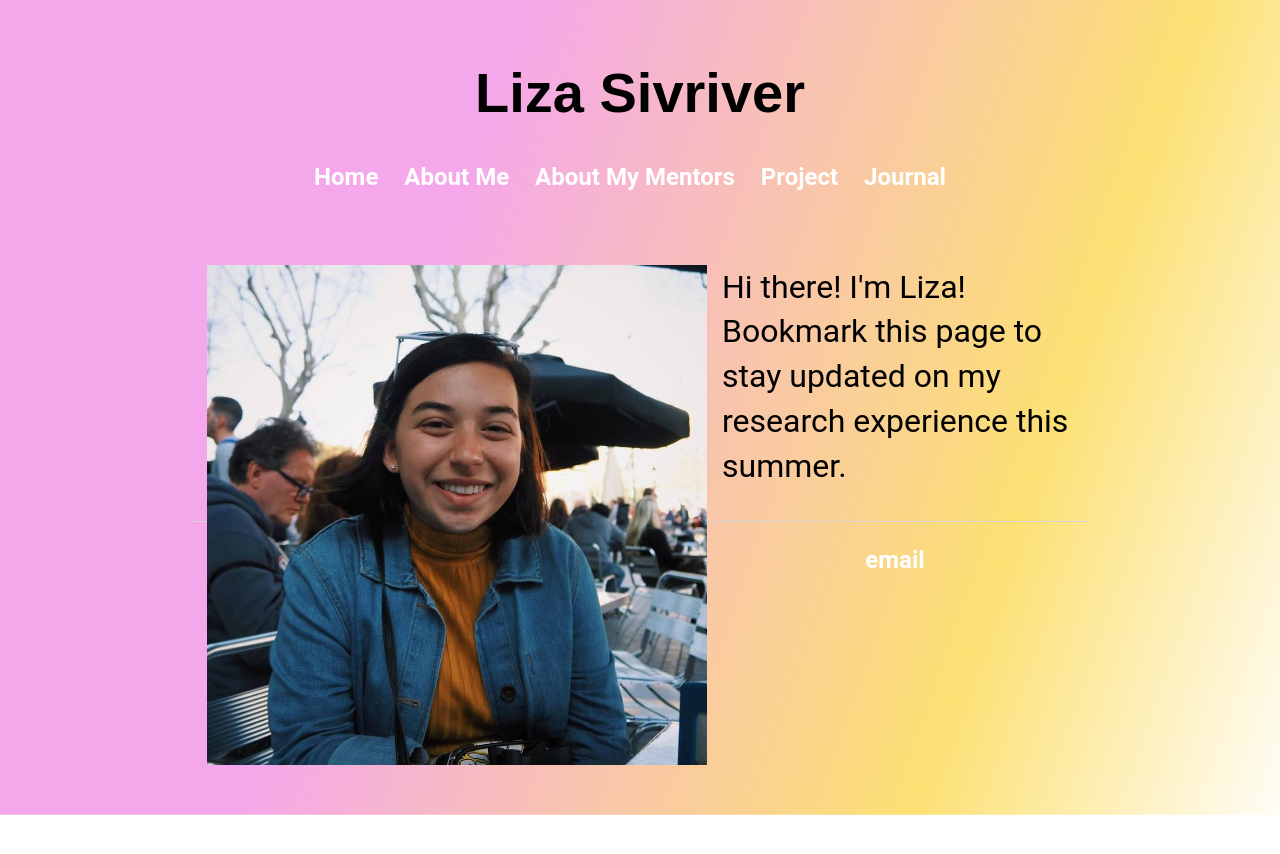
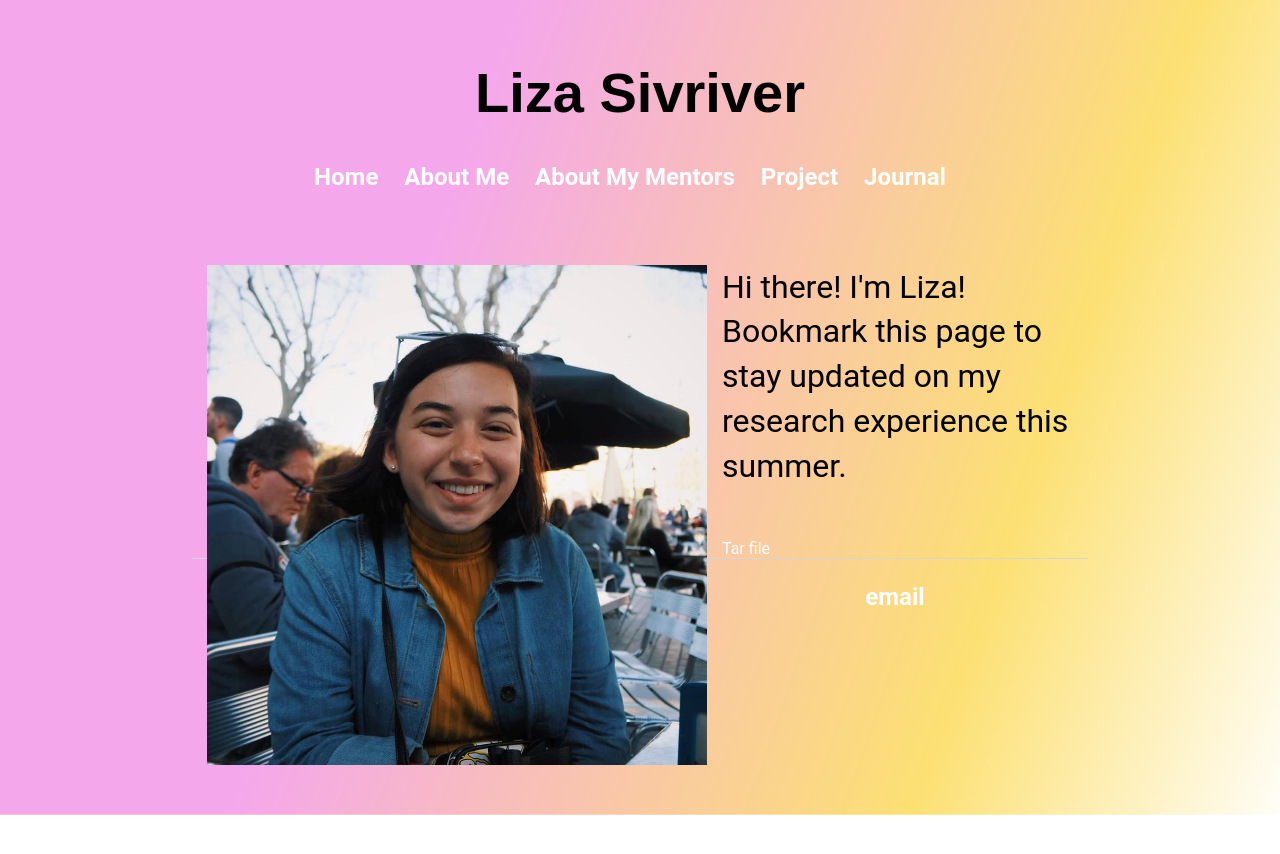
Before and after one commit to lizasivriver/lizasivriver, a Jekyll site: the page built from index.html, in a window 1280 px wide. Shown: the top 854 px of the page. Built offline with Jekyll 4.4.1, drawn with Linux system fonts in a browser that asks for light colours.

```diff
--- a/index.html
+++ b/index.html
@@ -2,4 +2,5 @@
 layout: home
 ---
 
-<p>Hi there! I'm Liza! Bookmark this page to stay updated on my research experience this summer.</p>
+<p>Hi there! I'm Liza! Bookmark this page to stay updated on my research experience this summer. </p>
+<br> <a href="https://drive.google.com/file/d/18hXwhE0a7mVTgJN5z56pPVeHGUKxRZYD/view?usp=sharing"> Tar file </a>
```
